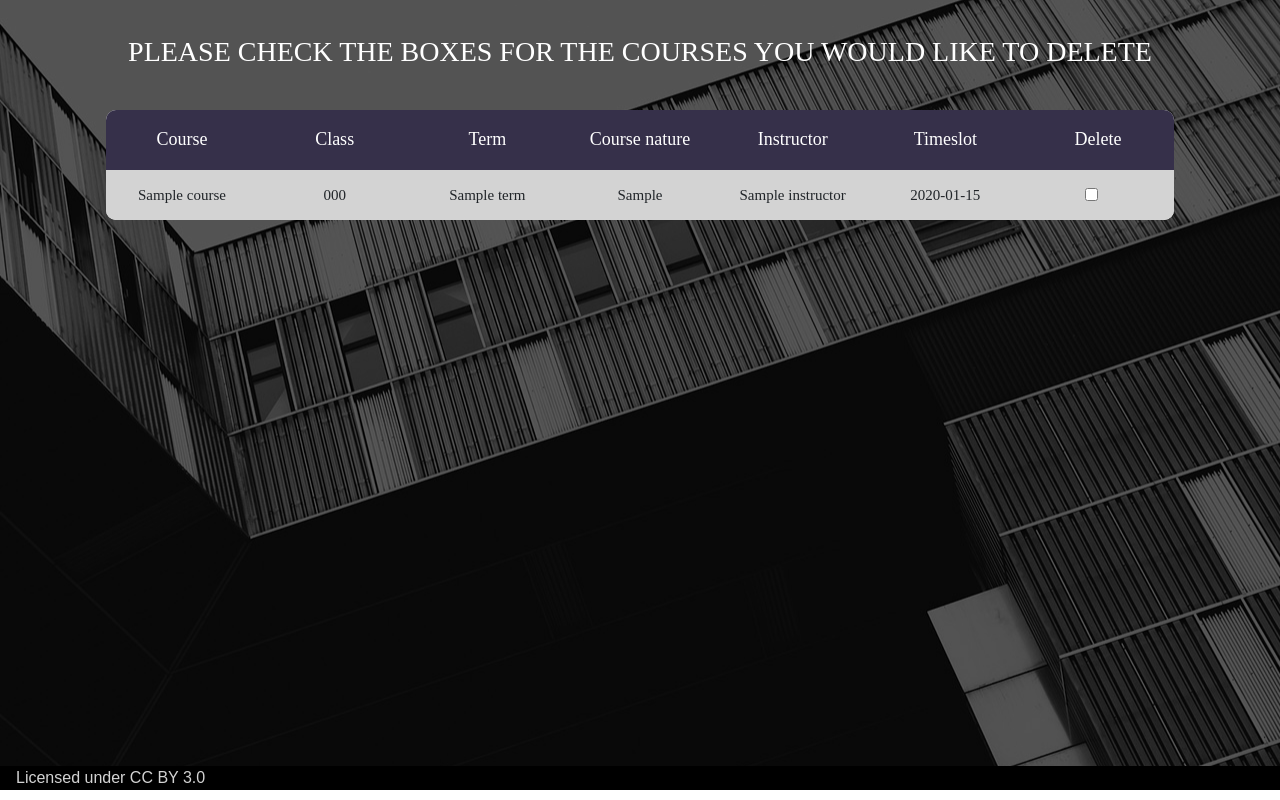
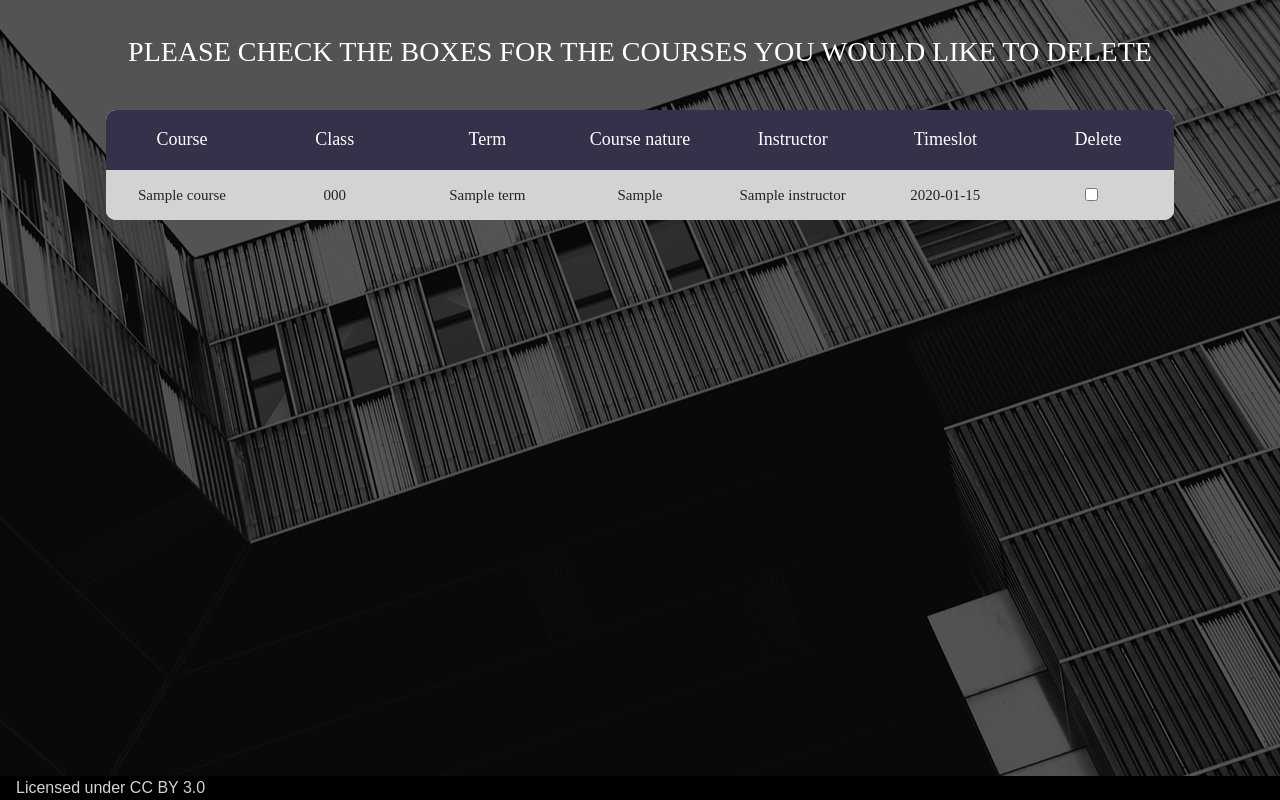
Before and after one commit to juliana-tse/COMP4805, a Python web app: template timetable-system/templates/admin_delete_bs.html in a window 1280 px wide. Run offline with Jinja, Linux system fonts and the light colour scheme; the template is opened without the code that fills it: most values are stand-ins (such as "Sample title", 1, 10 or a date in 2020); some libraries are stand-ins or nearby versions; some web fonts are replaced.

Commit message:
set relative heights

```diff
--- a/timetable-system/static/css/main.css
+++ b/timetable-system/static/css/main.css
@@ -145,11 +145,12 @@
 .limiter {
   width: 100%;
   margin: 0 auto;
+  height: 100%;
 }
 
 .container-login100 {
   width: 100%;
-  min-height: 95.7vh;
+  min-height: 97%;
   display: -webkit-box;
   display: -webkit-flex;
   display: -moz-box;
--- a/timetable-system/static/css/main_table.css
+++ b/timetable-system/static/css/main_table.css
@@ -100,11 +100,12 @@
 .limiter {
   width: 100%;
   margin: 0 auto;
+  height: 100%;
 }
 
 .container-table100 {
   width: 100%;
-  min-height: 95.7vh;
+  min-height: 97%;
   background: #c850c0;
   background: -webkit-linear-gradient(45deg, #4158d0, #c850c0);
   background: -o-linear-gradient(45deg, #4158d0, #c850c0);
@@ -304,7 +305,7 @@
 
 .container-login100 {
   width: 100%;
-  min-height: 95.7vh;
+  min-height: 97%;
   display: -webkit-box;
   display: -webkit-flex;
   display: -moz-box;
--- a/timetable-system/static/css/main_timetable.css
+++ b/timetable-system/static/css/main_timetable.css
@@ -86,11 +86,12 @@
 .limiter {
   width: 100%;
   margin: 0 auto;
+  height: 100%;
 }
 
 .container-table100 {
   width: 100%;
-  min-height: 95.7vh;
+  min-height: 97%;
   background: #c850c0;
   background: -webkit-linear-gradient(45deg, #4158d0, #c850c0);
   background: -o-linear-gradient(45deg, #4158d0, #c850c0);
@@ -203,7 +204,7 @@
 
 .container-login100 {
   width: 100%;
-  min-height: 95.7vh;
+  min-height: 97%;
   display: -webkit-box;
   display: -webkit-flex;
   display: -moz-box;
--- a/timetable-system/templates/admin_delete_bs.html
+++ b/timetable-system/templates/admin_delete_bs.html
@@ -125,7 +125,7 @@
             </form>
           </div>
       </div>
-      <footer style="background-color: black; color: lightgrey; padding-left: 16px;">
+      <footer style="background-color: black; color: lightgrey; padding-left: 16px; height: 3%">
         Licensed under CC BY 3.0
       </footer>
     </div>
--- a/timetable-system/templates/admin_delete_success_bs.html
+++ b/timetable-system/templates/admin_delete_success_bs.html
@@ -113,7 +113,7 @@
             </button>
           </div>
       </div>
-      <footer style="background-color: black; color: lightgrey; padding-left: 16px;">
+      <footer style="background-color: black; color: lightgrey; padding-left: 16px; height: 3%">
         Licensed under CC BY 3.0
       </footer>
     </div>
--- a/timetable-system/templates/admin_main_bs.html
+++ b/timetable-system/templates/admin_main_bs.html
@@ -54,7 +54,7 @@
 				</form>
 			</div>
 		</div>
-		<footer style="background-color: black; color: lightgrey; padding-left: 16px;">
+		<footer style="background-color: black; color: lightgrey; padding-left: 16px; height: 3%">
 			Licensed under CC BY 3.0
 		</footer>
 	</div>
--- a/timetable-system/templates/admin_query_bs.html
+++ b/timetable-system/templates/admin_query_bs.html
@@ -59,7 +59,7 @@
 				</form>
 			</div>
 		</div>
-		<footer style="background-color: black; color: lightgrey; padding-left: 16px;">
+		<footer style="background-color: black; color: lightgrey; padding-left: 16px; height: 3%">
 			Licensed under CC BY 3.0
 		</footer>
 	</div>
--- a/timetable-system/templates/admin_query_result_bs.html
+++ b/timetable-system/templates/admin_query_result_bs.html
@@ -120,7 +120,7 @@
             </button>
           </div>
       </div>
-      <footer style="background-color: black; color: lightgrey; padding-left: 16px;">
+      <footer style="background-color: black; color: lightgrey; padding-left: 16px; height: 3%">
         Licensed under CC BY 3.0
       </footer>
     </div>
--- a/timetable-system/templates/admin_query_result_pdf.html
+++ b/timetable-system/templates/admin_query_result_pdf.html
@@ -13,7 +13,6 @@
                 <th>Instructor</th>
                 <th>Timeslot</th>
             </tr>
-            <!-- trim if too many results -->
             {% for result in courses_info %}
             <tr style="page-break-inside: avoid;">
                 <td>{{ result['course'] }}</td>
--- a/timetable-system/templates/admin_update_bs.html
+++ b/timetable-system/templates/admin_update_bs.html
@@ -202,7 +202,7 @@
         </div>
         {% endif %}
       </div>
-      <footer style="background-color: black; color: lightgrey; padding-left: 16px;">
+      <footer style="background-color: black; color: lightgrey; padding-left: 16px; height: 3%">
         Licensed under CC BY 3.0
       </footer>
     </div>
--- a/timetable-system/templates/conflicts_bs.html
+++ b/timetable-system/templates/conflicts_bs.html
@@ -116,7 +116,7 @@
             </button>
           </div>
       </div>
-      <footer style="background-color: black; color: lightgrey; padding-left: 16px;">
+      <footer style="background-color: black; color: lightgrey; padding-left: 16px; height: 3%">
         Licensed under CC BY 3.0
       </footer>
     </div>
--- a/timetable-system/templates/course_conflicts_bs.html
+++ b/timetable-system/templates/course_conflicts_bs.html
@@ -123,7 +123,7 @@
             </button>
           </div>
       </div>
-      <footer style="background-color: black; color: lightgrey; padding-left: 16px;">
+      <footer style="background-color: black; color: lightgrey; padding-left: 16px; height: 3%">
         Licensed under CC BY 3.0
       </footer>
     </div>
--- a/timetable-system/templates/index_bs.html
+++ b/timetable-system/templates/index_bs.html
@@ -39,19 +39,17 @@
 
 					<div class="wrap-input100">
 						<button class="input100" type="button" onclick="window.location.href='{{ url_for( 'admin_main' ) }}';">Administrator</button>
-						<!-- <input class="input100" type="text" name="username" placeholder="User name"> -->
 						<span class="focus-input100" data-placeholder="&#xe82a;"></span>
 					</div>
 
 					<div class="wrap-input100">
 						<button class="input100" type="button" onclick="window.location.href='{{ url_for( 'student' ) }}';">Student</button>
-						<!-- <input class="input100" type="password" name="pass" placeholder="Password"> -->
 						<span class="focus-input100" data-placeholder="&#xe821;"></span>
 					</div>
 				</form>
 			</div>
 		</div>
-		<footer style="background-color: black; color: lightgrey; padding-left: 16px;">
+		<footer style="background-color: black; color: lightgrey; padding-left: 16px; height: 3%">
 			Licensed under CC BY 3.0
 		</footer>
 	</div>
--- a/timetable-system/templates/student_bs.html
+++ b/timetable-system/templates/student_bs.html
@@ -66,7 +66,6 @@
         style="background-image: url('static/images/bg-01.jpg');"
       >
         {% if number_course %}
-        <!-- <div class="wrap-table100 p-t-30 p-b-50"> -->
         <span class="login100-form-title p-b-41 p-t-20">
           Term: Semester {{ term }}
         </span>
@@ -112,7 +111,7 @@
           </div>
         </form>
         {% else %}
-        <div class="wrap-login100 p-t-30 p-b-50">
+        <div class="wrap-login100 p-t-30 p-b-50" style="margin-top: 10%">
           <form
             method="POST"
             action="/student"
@@ -155,7 +154,7 @@
         </div>
         {% endif %}
       </div>
-      <footer style="background-color: black; color: lightgrey; padding-left: 16px;">
+      <footer style="background-color: black; color: lightgrey; padding-left: 16px; height: 3%">
         Licensed under CC BY 3.0
       </footer>
     </div>
--- a/timetable-system/templates/success_bs.html
+++ b/timetable-system/templates/success_bs.html
@@ -113,7 +113,7 @@
             </button>
           </div>
       </div>
-      <footer style="background-color: black; color: lightgrey; padding-left: 16px;">
+      <footer style="background-color: black; color: lightgrey; padding-left: 16px; height: 3%">
         Licensed under CC BY 3.0
       </footer>
     </div>
--- a/timetable-system/templates/timetable_bs.html
+++ b/timetable-system/templates/timetable_bs.html
@@ -166,7 +166,7 @@
             </button>
           </div>
       </div>
-      <footer style="background-color: black; color: lightgrey; padding-left: 16px;">
+      <footer style="background-color: black; color: lightgrey; padding-left: 16px; height: 3%">
         Licensed under CC BY 3.0
       </footer>
     </div>
```
